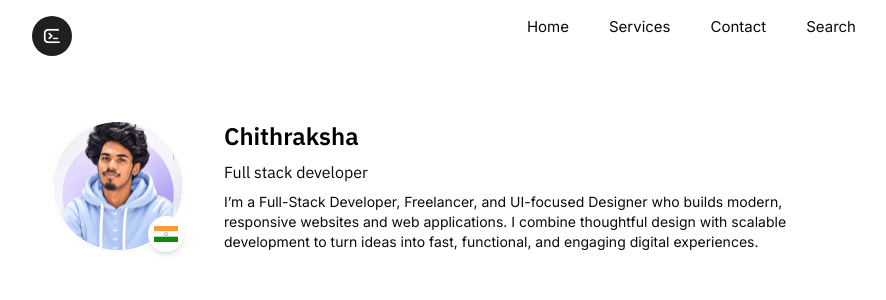
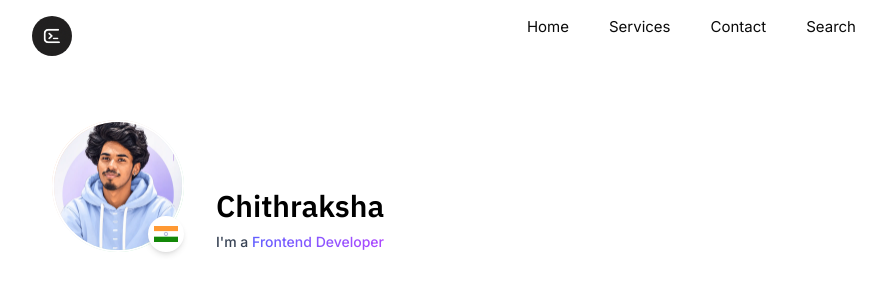
Before and after one commit to chithraksha16/new-portfolio, a Next.js app: page / in a window 1280 px wide. Shown: the top 300 px of the page, without its empty margins (196-1082 px from the left). Built offline with nearby package versions, Linux system fonts and the light colour scheme.

Commit message:
added RoleFlip

```diff
--- a/app/page.tsx
+++ b/app/page.tsx
@@ -1,12 +1,13 @@
 import Container from "@/components/Container";
 import Image from "next/image";
+import RoleFlip from "@/components/RoleFlip";
 export default function Home() {
   return (
     <>
     <div className="min-h-screen flex items-start justify-start">
     <Container className="min-h-screen">
       <section id="about">
-      <div className="px-10 flex gap-10">
+      <div className="px-10 flex gap-8">
      <div className="relative shrink-0">
             <div className="rounded-full bg-gradient-to-br from-orange-400/50 via-slate-300/40 to-green-500/50 p-[2px] dark:from-orange-400/40 dark:via-white/20 dark:to-green-500/40">
               <Image
@@ -33,13 +34,28 @@ export default function Home() {
               </svg>
             </span>
           </div>
-      <div className="space-y-2">
-      <h1 className="dark:text-white text-black font-ibmplexsans font-semibold text-2xl">Chithraksha</h1>
-      <p className="font-heading">Full stack developer</p>
-      <p className="font-sans text-sm">I’m a Full-Stack Developer, Freelancer, and UI-focused Designer who builds modern, responsive websites and web applications. I combine thoughtful design with scalable development
-         to turn ideas into fast, functional, and engaging digital experiences.</p>
+      <div className="space-y-2 flex flex-col justify-end">
+      <h1 className="dark:text-white text-black font-ibmplexsans font-semibold text-3xl">Chithraksha</h1>
+      <h2 className=" text-sm font-sans font-medium text-gray-700 dark:text-gray-300">
+        I'm a{" "}
+        <RoleFlip
+          roles={[
+            "Full Stack Developer",
+            "Freelancer",
+            "Frontend Developer",
+            "Backend Developer",
+            "UI Designer",
+          ]}
+          interval={2200}
+        />
+      </h2>
       </div>
       </div>
+
+      {/* <div>
+        <p className="font-sans text-sm">I’m a Full-Stack Developer, Freelancer, and UI-focused Designer who builds modern, responsive websites and web applications. I combine thoughtful design with scalable development
+         to turn ideas into fast, functional, and engaging digital experiences.</p>
+      </div> */}
       </section>
     </Container>
     </div>
--- /dev/null
+++ b/components/RoleFlip.tsx
@@ -0,0 +1,49 @@
+"use client";
+
+import { useState, useEffect } from "react";
+import { AnimatePresence, motion } from "framer-motion";
+
+// Roles that will flip/rotate in the hero text
+const ROLES = [
+  "Full Stack Developer",
+  "Freelancer",
+  "Frontend Developer",
+  "Backend Developer",
+  "UI Designer",
+];
+
+export default function RoleFlip({
+  roles = ROLES,
+  interval = 2200, // time each word stays visible (ms)
+  className = "",
+}) {
+  const [index, setIndex] = useState(0);
+
+  useEffect(() => {
+    const timer = setInterval(() => {
+      setIndex((prev) => (prev + 1) % roles.length);
+    }, interval);
+    return () => clearInterval(timer);
+  }, [roles.length, interval]);
+
+  return (
+    <span
+      className={`relative inline-block overflow-hidden align-top ${className}`}
+      style={{ perspective: 1000 }}
+    >
+      <AnimatePresence mode="wait">
+        <motion.span
+          key={roles[index]}
+          initial={{ rotateX: 90, opacity: 0, y: 10 }}
+          animate={{ rotateX: 0, opacity: 1, y: 0 }}
+          exit={{ rotateX: -90, opacity: 0, y: -10 }}
+          transition={{ duration: 0.5, ease: "easeInOut" }}
+          className="inline-block bg-gradient-to-r from-indigo-500 to-purple-500 bg-clip-text text-transparent"
+          style={{ transformOrigin: "50% 50%" }}
+        >
+          {roles[index]}
+        </motion.span>
+      </AnimatePresence>
+    </span>
+  );
+}
```
